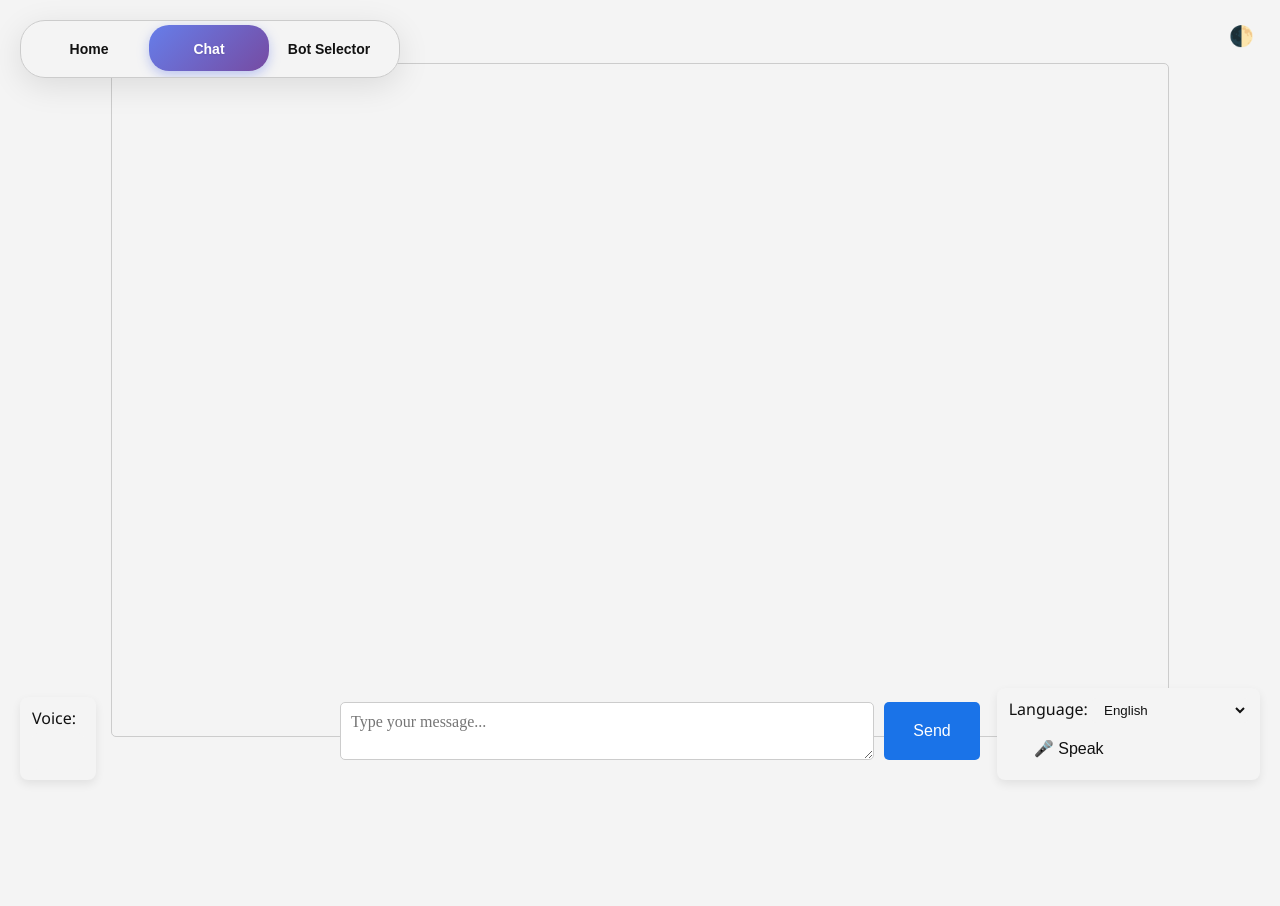
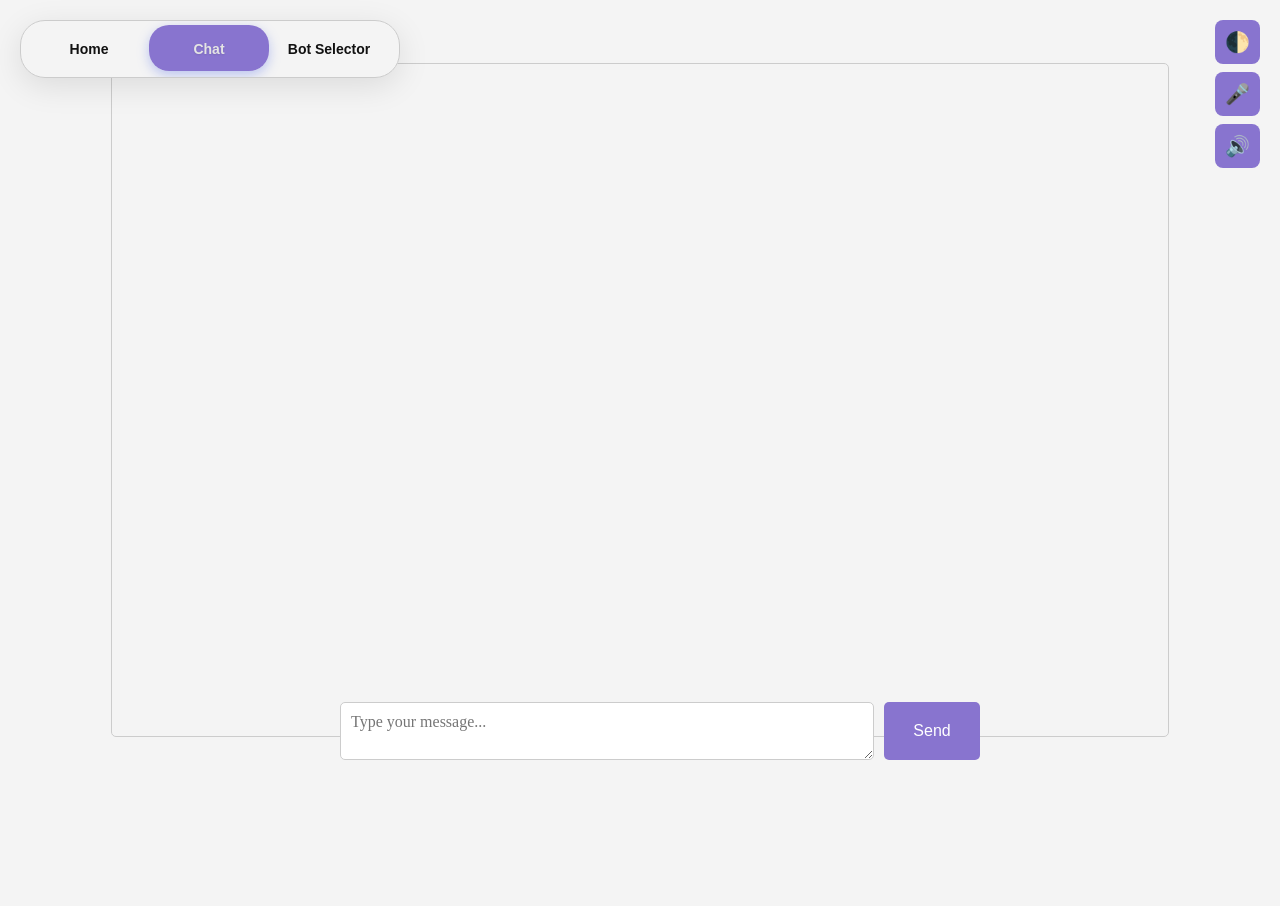
Before and after one commit to NicholasDenholm/Chat_with_Zealot, a Flask app: page /talk-to-bot in a window 1280 px wide. Run offline with Flask 3, Linux system fonts and the light colour scheme; lists and menus that the app fills with data are empty.

Commit message:
Created chat page sidebars and improved light/dark themes

```diff
--- /dev/null
+++ b/static/css/button_bar.css
@@ -0,0 +1,96 @@
+/* ===== CONFIGURATION VARIABLES ===== */
+:root {
+  /* Button bar spacing */
+  --button-gap: 8px;
+  --button-gap-sm: 4px;
+  --button-gap-lg: 12px;
+
+  /* Z-index layers */
+  --z-overlay: 999;
+  --z-modal: 1000;
+  --z-tooltip: 1001;
+
+  /* Debug outline (set to 'none' for production) */
+  --debug-outline: 2px dashed orange;
+}
+
+
+/* ===== BUTTON BAR LAYOUTS ===== */
+.button-bar {
+  display: flex;
+  align-items: center;
+  gap: var(--button-gap);
+}
+
+/* Horizontal bars */
+.button-bar[data-direction="horizontal"] {
+  flex-direction: row;
+}
+
+.button-bar[data-direction="horizontal"][data-justify="start"] {
+  justify-content: flex-start;
+}
+
+.button-bar[data-direction="horizontal"][data-justify="center"] {
+  justify-content: center;
+}
+
+.button-bar[data-direction="horizontal"][data-justify="end"] {
+  justify-content: flex-end;
+}
+
+.button-bar[data-direction="horizontal"][data-justify="space-between"] {
+  justify-content: space-between;
+}
+
+/* Vertical bars */
+.button-bar[data-direction="vertical"] {
+  flex-direction: column;
+}
+
+.button-bar[data-direction="vertical"][data-justify="start"] {
+  justify-content: flex-start;
+}
+
+.button-bar[data-direction="vertical"][data-justify="center"] {
+  justify-content: center;
+}
+
+.button-bar[data-direction="vertical"][data-justify="end"] {
+  justify-content: flex-end;
+}
+
+.button-bar[data-direction="vertical"][data-justify="space-between"] {
+  justify-content: space-between;
+}
+
+/* Button bar size variants */
+.button-bar[data-gap="sm"] {
+  gap: var(--button-gap-sm);
+}
+
+.button-bar[data-gap="lg"] {
+  gap: var(--button-gap-lg);
+}
+
+/* Custom gap using CSS custom property */
+.button-bar[data-gap="custom"] {
+  gap: var(--custom-gap, var(--button-gap));
+}
+
+/* ===== INDIVIDUAL BUTTON SPACING ===== */
+.button-item {
+  flex-shrink: 0;
+}
+
+.button-item[data-margin-start] {
+  margin-inline-start: var(--item-margin-start, 0);
+}
+
+.button-item[data-margin-end] {
+  margin-inline-end: var(--item-margin-end, 0);
+}
+
+.button-item[data-margin-block] {
+  margin-block: var(--item-margin-block, 0);
+}
--- a/static/css/language_box.css
+++ b/static/css/language_box.css
@@ -71,3 +71,22 @@
     0%, 100% { opacity: 1; }
     50% { opacity: 0.7; }
 }
+
+/* popup window toggle button */
+#languageToggleButton {
+  background: var(--button-bg);
+  color: var(--button-text);
+  border: none;
+  font-size: 20px;
+  cursor: pointer;
+  padding: 10px 10px; /* make the clickable area larger */
+  border-radius: 8px;
+  width: 100%; /* fill container */
+  display: block;
+}
+
+
+#languageToggleButton:hover {
+  filter: brightness(80%);
+  transform: translateY(-1px);
+}
--- a/static/css/page_switcher.css
+++ b/static/css/page_switcher.css
@@ -40,12 +40,12 @@
 }
 
 .switch-btn:hover {
-    color: #475569;
+    color: var(--button-hover-color);
     transform: translateY(-1px);
 }
 
 .switch-btn.active {
-    color: white;
+    color: var(--menu-color);
     text-shadow: 0 1px 2px rgba(0, 0, 0, 0.1);
 }
 
@@ -65,7 +65,7 @@
     right: 8px;
     width: 120px; /* mUst match button min-width */
     height: 46px;
-    background: linear-gradient(135deg, #667eea 0%, #764ba2 100%);
+    background: var(--page-switcher-color);
     border-radius: 20px;
     /* transition: all 0.3s cubic-bezier(0.4, 0, 0.2, 1); */
     /* transition: transform 0.3s ease-in-out; */
--- a/static/css/themes.css
+++ b/static/css/themes.css
@@ -3,57 +3,103 @@
 :root {
     --bg-color: #f4f4f4;
     --text-color: #111;
+
     --user-color: #1a73e8;
     --bot-color: #34a853;
+
     --input-bg: #fff;
     --input-border: #ccc;
+
     --button-bg: #1a73e8;
+    --button-hover-color: #1669c1; /* darker version */
+
     --button-text: #fff;
+    --shadow-color: rgba(0, 0, 0, 0.2);
+
+    --page-switcher-color: linear-gradient(135deg, var(--border-color) 0%, var(--button-bg) 100%);
+}
+/*
+.theme-warm-tones {
+  --bg-color: #1C1C1C;
+  --text-color: #F5E8D8;
+  --accent1-color: #FF6F61;
+  --accent2-color: #DAA520;
+  --hover-color: #FF4500;
 }
 
+.theme-muted-pastels {
+  --bg-color: #2C2C2C;
+  --text-color: #E4E4E4;
+  --accent1-color: #A8DADC;
+  --accent2-color: #FFC1CC;
+  --button-color: #B39CD0;
+} */
+
 [data-theme="dark"] {
-    --bg-color: #1e1e1e;
+    --bg-color: #1C1C1C;
+    --menu-color: #F5E8D8;
+
     --text-color: #f4f4f4;
+    --heading-color: var(--border-color);
+
+    --user-color: #F5E8D8;
+    --bot-color: #FF6F61;
+
     --input-bg: #2c2c2c;
     --input-border: #444;
-    --button-bg: #3a78ff;
+
+    --button-bg: #FF4500;
+    --button-hover-color: #FF6F61; /* darker version */
+
     --button-text: #fff;
+    --border-color: #DAA520;
+
+    --page-switcher-color: linear-gradient(135deg, var(--border-color) 0%, var(--button-bg) 100%);
+
+
 }
 
 [data-theme="light"] {
     --bg-color: #f4f4f4;
+    --menu-color: #E4E4E4;
+
     --text-color: #111;
+    --heading-color: var(--border-color);
+
     --user-color: #1a73e8;
     --bot-color: #31882d;
+
     --input-bg: #fff;
     --input-border: #ccc;
-    --button-bg: #1a73e8;
+    --button-bg: #8874cf;
+
     --button-text: #fff;
+    --border-color: #8874cf;
+
+    --page-switcher-color: linear-gradient(135deg, var(--border-color) 0%, var(--button-bg) 100%);
 }
 
 /* --------- Theme Toggle Button --------- */
 .theme-toggle-box {
-  position: relative;
-  bottom: 20px;
-  right: 20px;
-  z-index: 999;
-  background: var(--toggle-bg, #f0f0f0);
-  border: 1px solid #ccc;
-  border-radius: 8px;
-  padding: 5px;
-  box-shadow: 0 2px 8px rgba(0, 0, 0, 0.2);
+  width: 100%;
+  background: none; /* Remove background from container */
+  border: none;
+  padding: 0;
 }
 
 #themeToggleBtn {
-  background: none;
+  background: var(--button-bg);
+  color: var(--button-text);
   border: none;
   font-size: 20px;
   cursor: pointer;
-  padding: 4px 6px;
-  border-radius: 4px;
-  transition: background 0.3s;
+  padding: 10px 10px; /* make the clickable area larger */
+  border-radius: 8px;
+  width: 100%; /* fill container */
+  display: block;
 }
 
 #themeToggleBtn:hover {
-  background-color: #ddd;
+  filter: brightness(80%);
+  transform: translateY(-1px);
 }
--- a/static/css/voiceSelectStyle.css
+++ b/static/css/voiceSelectStyle.css
@@ -80,3 +80,23 @@
   border: 1px solid var(--input-border);
   padding: 4px 8px;
 }
+
+
+
+/* popup window toggle button */
+#voiceToggleButton {
+  background: var(--button-bg);
+  color: var(--button-text);
+  border: none;
+  font-size: 20px;
+  cursor: pointer;
+  padding: 10px 10px; /* make the clickable area larger */
+  border-radius: 8px;
+  width: 100%; /* fill container */
+  display: block;
+}
+
+#voiceToggleButton:hover {
+  filter: brightness(80%);
+  transform: translateY(-1px);
+}
--- a/static/js/themeToggle.js
+++ b/static/js/themeToggle.js
@@ -1,11 +1,35 @@
 // themeToggle.js
+
+function setTheme(theme) {
+    document.documentElement.setAttribute("data-theme", theme);
+    localStorage.setItem("theme", theme);
+}
+
+function toggleTheme() {
+    const current = document.documentElement.getAttribute("data-theme");
+    const next = current === "dark" ? "light" : "dark";
+    setTheme(next);
+}
+
+document.addEventListener("DOMContentLoaded", () => {
+    const savedTheme = localStorage.getItem("theme") || "light";
+    setTheme(savedTheme);
+
+    const themeToggleBtn = document.getElementById("themeToggleBtn");
+    if (themeToggleBtn) {
+        themeToggleBtn.addEventListener("click", toggleTheme);
+    }
+});
+
+/*
 function toggleTheme() {
     const current = document.documentElement.getAttribute("data-theme");
     const next = current === "dark" ? "light" : "dark";
     document.documentElement.setAttribute("data-theme", next);
 }
-
+*/
 // Set default theme
+/*
 document.addEventListener("DOMContentLoaded", () => {
     document.documentElement.setAttribute("data-theme", "light");
 
@@ -13,4 +37,4 @@
     if (themeToggleBtn) {
         themeToggleBtn.addEventListener("click", toggleTheme);
     }
-});
+});*/
--- a/templates/includes/assistant-personality-menu.html
+++ b/templates/includes/assistant-personality-menu.html
@@ -1,5 +1,5 @@
 <div class="personality-menu">
-    <h1>Assistant's Personalities</h1>
+    <h1>Personality Selector</h1>
 
     <div class="current-personality" id="currentPersonality">
         <div>Currently Active: <span id="currentPersonalityName">Loading...</span></div>
--- a/templates/includes/coder-personality-menu.html
+++ b/templates/includes/coder-personality-menu.html
@@ -1,5 +1,5 @@
 <div class="personality-menu">
-    <h1>Assistant's Personalities</h1>
+    <h1>Personality Selector</h1>
 
     <div class="current-personality" id="currentPersonality">
         <div>Currently Active: <span id="currentPersonalityName">Loading...</span></div>
--- a/templates/talk_to_bot.html
+++ b/templates/talk_to_bot.html
@@ -18,7 +18,15 @@
     <link rel="stylesheet" href="{{ url_for('static', filename='css/voiceSelectStyle.css') }}">
     <link rel="stylesheet" href="{{ url_for('static', filename='css/language_box.css') }}">
 
+    <!-- Take important toolbar classes from this then remove. -->
     <link rel="stylesheet" href="{{ url_for('static', filename='css/placement2.css') }}">
+
+    <!-- Popup buttons for toolbars -->
+    <link rel="stylesheet" href="{{ url_for('static', filename='css/popup_windows.css') }}">
+
+    <!-- Toolbar class -->
+    <link rel="stylesheet" href="{{ url_for('static', filename='css/button_bar.css') }}">
+
 
 </head>
 <body>
@@ -26,31 +34,46 @@
     <!-- Big ChatBox -->
     <div id="chatBox" class="position-corner" data-pos="center"></div>
 
-    <!-- user reply box -->
-    <form id="chatForm" class="position-corner " data-pos="bottom-center">
+    <!-- User reply box -->
+    <form id="chatForm" class="position-corner" data-pos="bottom-center">
         <textarea id="userInput" placeholder="Type your message..."></textarea>
         <!--<input type="text" id="userInput" placeholder="Type your message" required>-->
         <button type="submit">Send</button>
     </form>
 
     <!-- Theme Toggle -->
-    <div class="position-corner" data-pos="top-right">
+    <div class="position-corner button-bar" data-pos="top-right" data-direction="vertical" data-justify="start">
         <button id="themeToggleBtn" title="Toggle theme">🌓</button>
+
+        <button id="languageToggleButton" title="Toggle language selction" onclick="toggleLanguageSelector('elastic')">🎤</button>
+        <button id="voiceToggleButton" title="Toggle tts voice selction" onclick="toggleVoiceSelector('bounce')">🔊</button>
     </div>
 
     <!-- Voice selector box setup-->
-    <div class="voice-select-box position-corner" data-pos="bottom-left">
+    <div id="voiceSelector" class="voice-select-box position-corner popup-scale" data-pos="bottom-left">
         <label for="voiceSelect">Voice:</label>
         <select id="voiceSelect" style="width: 100%; max-width: 250px;"></select>
     </div>
 
     <!-- Language selector box setup-->
-    <div class="language-select-box position-corner" data-pos="bottom-right">
+    <div id="languageSelector" class="language-select-box position-corner popup-slide-scale" data-pos="bottom-right">
         <label for="languageSelect">Language:</label>
         <select id="languageSelect"></select>
         <button id="micButton">🎤 Speak</button>
         <!--<button id="micButton" class="micButton" style="font-size: 18px;">🎤 Speak</button>-->
     </div>
+
+
+
+    <!-- Different animation examples
+    <div style="position: fixed; top: 20px; left: 400px;">
+        <button onclick="showLanguageSelector('scale')">Scale</button>
+        <button onclick="showLanguageSelector('bounce')">Bounce</button>
+        <button onclick="showLanguageSelector('slide-scale')">Slide+Scale</button>
+        <button onclick="showLanguageSelector('blur')">Blur</button>
+        <button onclick="showLanguageSelector('flip')">Flip</button>
+        <button onclick="showLanguageSelector('elastic')">Elastic</button>
+    </div> -->
 
     <!-- ( Chat / Bot Selector ) navigation bar -->
     {% include 'includes/pageswitcher.html' %}
```
Also changed, not shown: static/css/bot_menu.css (+11 -11 lines), static/css/demopage.css (+11 -6 lines), static/css/personality_menu.css (+11 -11 lines), templates/navigation.html (+9 -1 lines).
